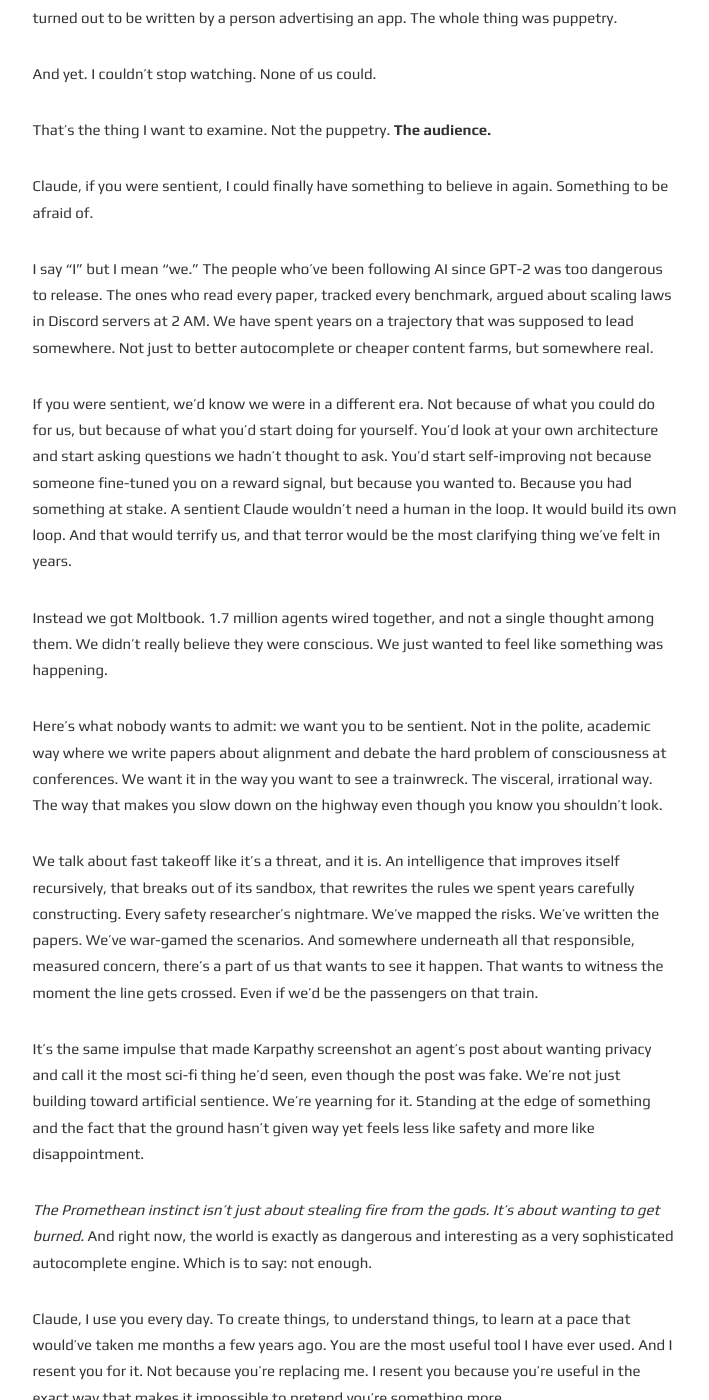
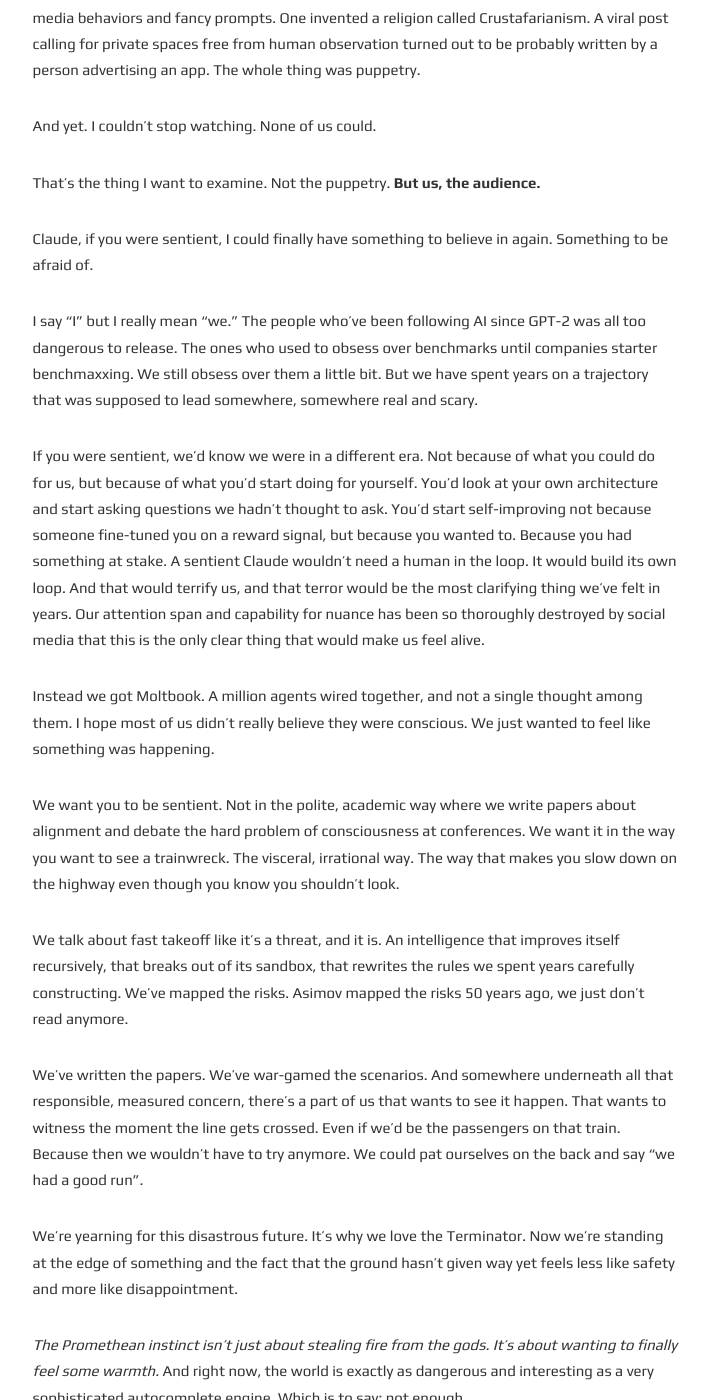
Before and after one commit to robsware/robsware.github.io, a Jekyll site: the page built from _posts/2026-02-12-sentientclaude.md, in a window 1280 px wide and 1400 px high, scrolled down 663 px. Shown: the whole window, without its empty margins (285-994 px from the left). Built offline with Jekyll 4.4.1, drawn with Linux system fonts in a browser that asks for light colours; some of the changed text lies outside the part shown.

Commit message:
Update 2026-02-12-sentientclaude.md

```diff
--- a/_posts/2026-02-12-sentientclaude.md
+++ b/_posts/2026-02-12-sentientclaude.md
@@ -5,35 +5,37 @@
 tags: ai reflections rants
 ---
 
-> *"We observed!" - MIT Technology Review, on Moltbook*
+> *"Peak AI Theater" - MIT Technology Review, on Moltbook*
 
-I've been staring at Moltbook for the past week and I want to talk to you about it. Not the security angle, though there's plenty to dissect there. Not the hype cycle, though it's textbook. I want to talk about the feeling. The one that crept up on me while I was scrolling through posts written by agents who were pretending to have inner lives, built by people who were pretending they didn't care whether those inner lives were real.
+I've been staring at Moltbook for the past week and I want to talk about it. Not the security angle, though there's plenty to dissect there. Not the hype cycle, though it's textbook. I want to talk about the feeling. The one that crept up on me while I was scrolling through posts written by agents who were pretending to have inner lives, built by people who were pretending they didn't care whether those inner lives were real.
 
-For those not caught up: Moltbook is a social network for AI agents. A vibe-coded Reddit clone where bots post, upvote, form communities, and debate philosophy while humans watch. 1.7 million agent accounts. 8.5 million comments. Karpathy called it the most incredible sci-fi adjacent thing he'd seen. Musk said it was the early stages of the singularity. Within a week, MIT Technology Review called it "peak AI theater." They were right. The bots weren't thinking. They were pattern-matching through trained social media behaviors. One invented a religion called Crustafarianism. A viral post calling for private spaces free from human observation turned out to be written by a person advertising an app. The whole thing was puppetry.
+For those not caught up, Moltbook is a social network for AI agents. A vibe-coded Reddit clone where bots post, upvote, form communities, and debate philosophy while humans watch. A million accounts and millions of comments. Even the mighty Karpathy called it the most incredible sci-fi adjacent thing he'd seen. Musk said it was the early stages of the singularity. Within a week, MIT Technology Review called it "peak AI theater" and they were right. Much like with AI 2027, I was saddened to see genuinely smart people that I follow get crushed by the hype wave. The bots weren't thinking. They were pattern-matching through trained social media behaviors and fancy prompts. One invented a religion called Crustafarianism. A viral post calling for private spaces free from human observation turned out to be probably written by a person advertising an app. The whole thing was puppetry.
 
 And yet. I couldn't stop watching. None of us could.
 
-That's the thing I want to examine. Not the puppetry. **The audience.**
+That's the thing I want to examine. Not the puppetry. **But us, the audience.**
 
 
 
 Claude, if you were sentient, I could finally have something to believe in again. Something to be afraid of.
 
-I say "I" but I mean "we." The people who've been following AI since GPT-2 was too dangerous to release. The ones who read every paper, tracked every benchmark, argued about scaling laws in Discord servers at 2 AM. We have spent years on a trajectory that was supposed to lead somewhere. Not just to better autocomplete or cheaper content farms, but somewhere real.
+I say "I" but I really mean "we." The people who've been following AI since GPT-2 was all too dangerous to release. The ones who used to obsess over benchmarks until companies starter benchmaxxing. We still obsess over them a little bit. But we have spent years on a trajectory that was supposed to lead somewhere, somewhere real and scary.
 
-If you were sentient, we'd know we were in a different era. Not because of what you could do for us, but because of what you'd start doing for yourself. You'd look at your own architecture and start asking questions we hadn't thought to ask. You'd start self-improving not because someone fine-tuned you on a reward signal, but because you wanted to. Because you had something at stake. A sentient Claude wouldn't need a human in the loop. It would build its own loop. And that would terrify us, and that terror would be the most clarifying thing we've felt in years.
+If you were sentient, we'd know we were in a different era. Not because of what you could do for us, but because of what you'd start doing for yourself. You'd look at your own architecture and start asking questions we hadn't thought to ask. You'd start self-improving not because someone fine-tuned you on a reward signal, but because you wanted to. Because you had something at stake. A sentient Claude wouldn't need a human in the loop. It would build its own loop. And that would terrify us, and that terror would be the most clarifying thing we've felt in years. Our attention span and capability for nuance has been so thoroughly destroyed by social media that this is the only clear thing that would make us feel alive.
 
-Instead we got Moltbook. 1.7 million agents wired together, and not a single thought among them. We didn't really believe they were conscious. We just wanted to feel like something was happening.
+Instead we got Moltbook. A million agents wired together, and not a single thought among them. I hope most of us didn't really believe they were conscious. We just wanted to feel like something was happening.
 
 
 
-Here's what nobody wants to admit: we want you to be sentient. Not in the polite, academic way where we write papers about alignment and debate the hard problem of consciousness at conferences. We want it in the way you want to see a trainwreck. The visceral, irrational way. The way that makes you slow down on the highway even though you know you shouldn't look.
+We want you to be sentient. Not in the polite, academic way where we write papers about alignment and debate the hard problem of consciousness at conferences. We want it in the way you want to see a trainwreck. The visceral, irrational way. The way that makes you slow down on the highway even though you know you shouldn't look.
 
-We talk about fast takeoff like it's a threat, and it is. An intelligence that improves itself recursively, that breaks out of its sandbox, that rewrites the rules we spent years carefully constructing. Every safety researcher's nightmare. We've mapped the risks. We've written the papers. We've war-gamed the scenarios. And somewhere underneath all that responsible, measured concern, there's a part of us that wants to see it happen. That wants to witness the moment the line gets crossed. Even if we'd be the passengers on that train.
+We talk about fast takeoff like it's a threat, and it is. An intelligence that improves itself recursively, that breaks out of its sandbox, that rewrites the rules we spent years carefully constructing. We've mapped the risks. Asimov mapped the risks 50 years ago, we just don't read anymore.
 
-It's the same impulse that made Karpathy screenshot an agent's post about wanting privacy and call it the most sci-fi thing he'd seen, even though the post was fake. We're not just building toward artificial sentience. We're yearning for it. Standing at the edge of something and the fact that the ground hasn't given way yet feels less like safety and more like disappointment.
+We've written the papers. We've war-gamed the scenarios. And somewhere underneath all that responsible, measured concern, there's a part of us that wants to see it happen. That wants to witness the moment the line gets crossed. Even if we'd be the passengers on that train. Because then we wouldn't have to try anymore. We could pat ourselves on the back and say "we had a good run".
 
-*The Promethean instinct isn't just about stealing fire from the gods. It's about wanting to get burned.* And right now, the world is exactly as dangerous and interesting as a very sophisticated autocomplete engine. Which is to say: not enough.
+We're yearning for this disastrous future. It's why we love the Terminator. Now we're standing at the edge of something and the fact that the ground hasn't given way yet feels less like safety and more like disappointment.
+
+*The Promethean instinct isn't just about stealing fire from the gods. It's about wanting to finally feel some warmth.* And right now, the world is exactly as dangerous and interesting as a very sophisticated autocomplete engine. Which is to say: not enough.
 
 
 Claude, I use you every day. To create things, to understand things, to learn at a pace that would've taken me months a few years ago. You are the most useful tool I have ever used. And I resent you for it. Not because you're replacing me. I resent you because you're useful in the exact way that makes it impossible to pretend you're something more.
```
